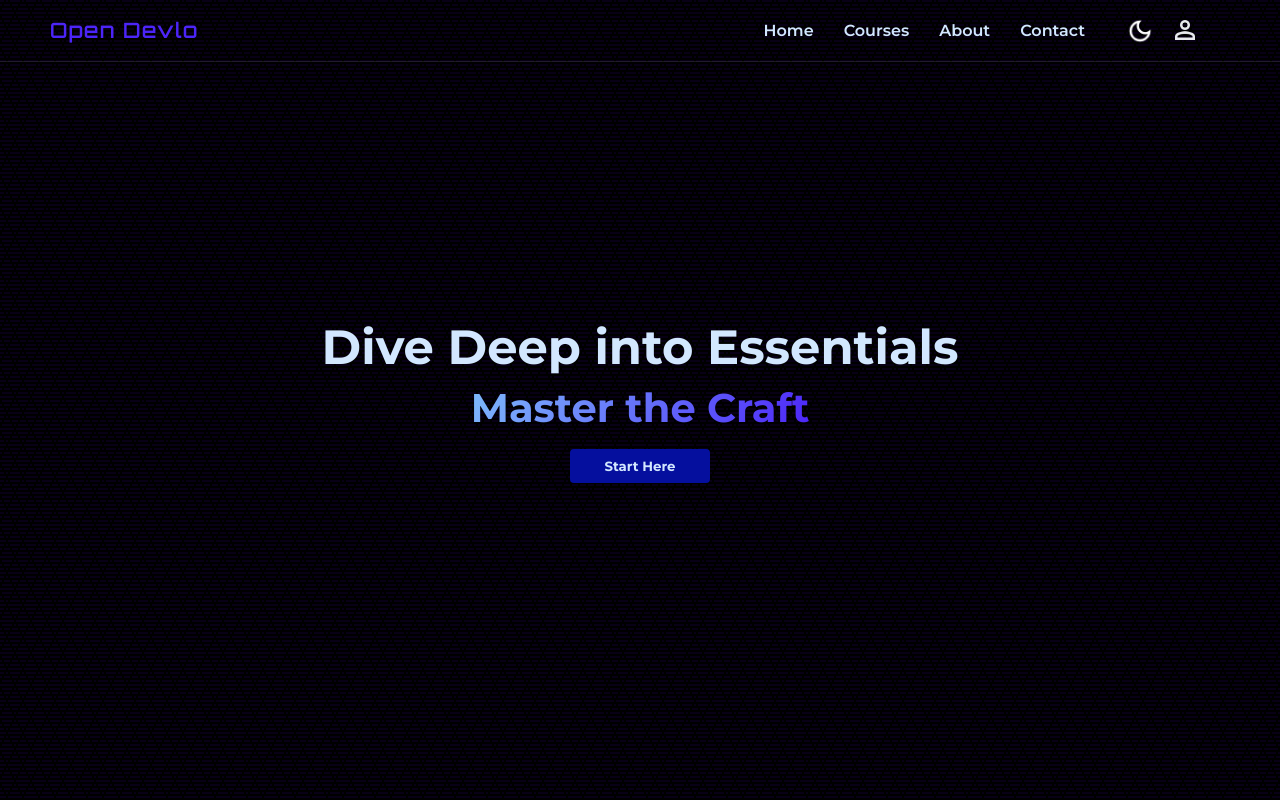
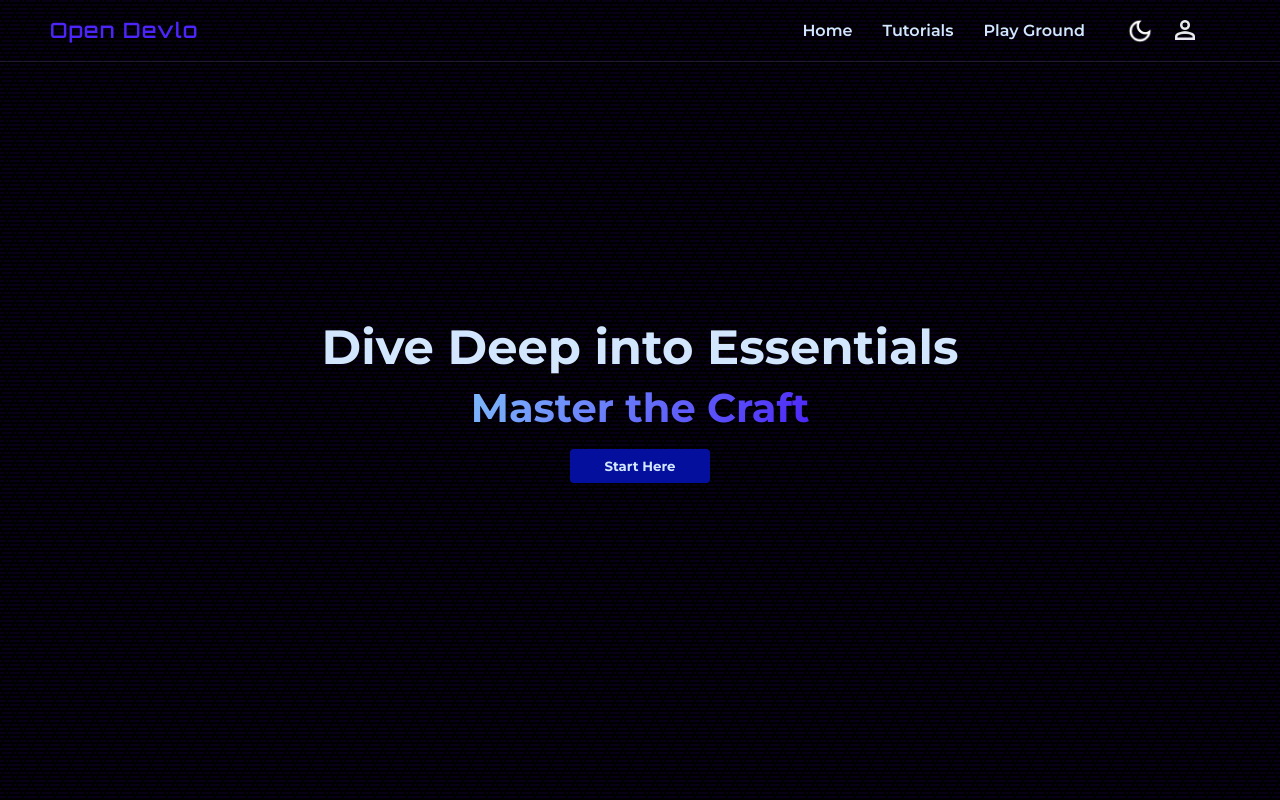
Before and after one commit to anshifmonz/open-devlo, a React app in the folder client/: page / in a window 1280 px wide. Shown: the top 800 px of the page. Built offline with nearby package versions, Linux system fonts and the light colour scheme; the HTML template or start-up script is replaced by a standard one.

Commit message:
feat(NavBar): change navigation links

```diff
--- a/client/src/components/Navbar/Navigation.jsx
+++ b/client/src/components/Navbar/Navigation.jsx
@@ -17,9 +17,8 @@ function Navigation() {
   return (
     <>
       <Link className='anchor' to="/">Home</Link>
-      <Link className='anchor' to="#courses">Courses</Link>
-      <Link className='anchor' to="/about">About</Link>
-      <Link className='anchor' to="/contact">Contact</Link>
+      <Link className='anchor' to="/tutorial">Tutorials</Link>
+      <Link className='anchor' to="/play-ground">Play Ground</Link>
     </>
   );
 }
```
